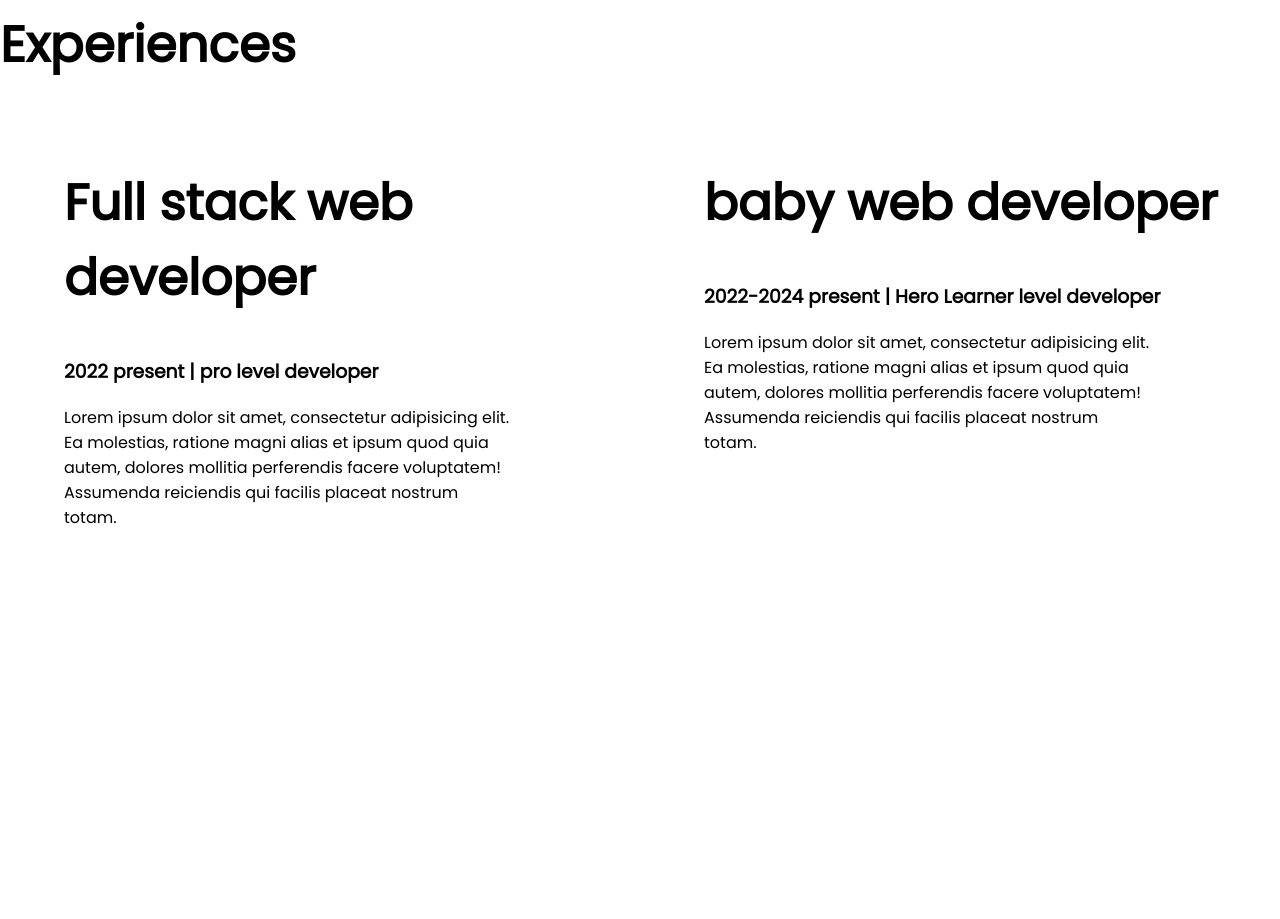
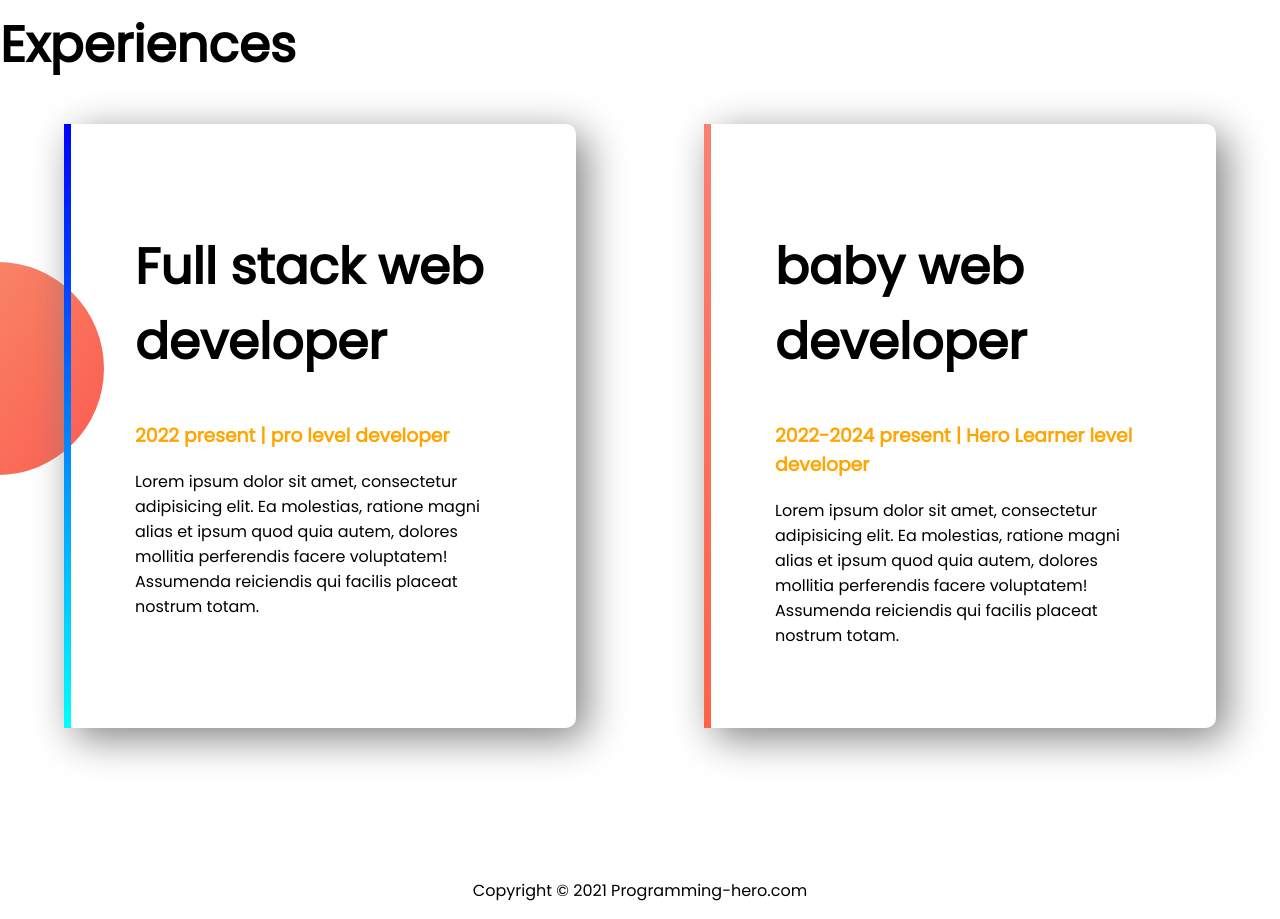
Before and after one commit to winmiraj/developer-1, a plain HTML site: page index.html in a window 1280 px wide. Shown: the part 1280-2199 px from the top of the page. Before the commit the page ends 1976 px from the top, so only its background shows below. Drawn offline with Linux system fonts and the light colour scheme.

Commit message:
this is final commit

```diff
--- a/index.html
+++ b/index.html
@@ -47,19 +47,19 @@
     <section class="experience-area ">
         <h1>Experiences</h1>
         <div class="flexible_container">
-            <div class="half-with">
+            <div id="web-developer-experiance" class="experience-item">
                 <h1>Full stack web developer</h1>
-                <h3>2022 present | pro level developer</h3>
-                <p class="paragraph">Lorem ipsum dolor sit amet, consectetur adipisicing elit. Ea molestias, ratione
+                <h3 class="orange_color">2022 present | pro level developer</h3>
+                <p>Lorem ipsum dolor sit amet, consectetur adipisicing elit. Ea molestias, ratione
                     magni alias et ipsum
                     quod
                     quia autem, dolores mollitia perferendis facere voluptatem! Assumenda reiciendis qui facilis placeat
                     nostrum totam.</p>
             </div>
-            <div class="half-with">
+            <div id="full-stack-developer-experiance" class="experience-item">
                 <h1>baby web developer</h1>
-                <h3>2022-2024 present | Hero Learner level developer</h3>
-                <p class="paragraph">Lorem ipsum dolor sit amet, consectetur adipisicing elit. Ea molestias, ratione
+                <h3 class="orange_color">2022-2024 present | Hero Learner level developer</h3>
+                <p>Lorem ipsum dolor sit amet, consectetur adipisicing elit. Ea molestias, ratione
                     magni alias et ipsum
                     quod
                     quia autem, dolores mollitia perferendis facere voluptatem! Assumenda reiciendis qui facilis placeat
@@ -67,6 +67,9 @@
             </div>
         </div>
     </section>
+    <footer>
+        <p>Copyright © 2021 Programming-hero.com</p>
+    </footer>
 </body>
 
 </html>
--- a/style.css
+++ b/style.css
@@ -42,3 +42,29 @@ a{
     background-repeat: no-repeat;
     background-position: right;
 }
+.experience-area{
+    background-image: url(images/exp-bg.png);
+    background-repeat: no-repeat;
+    background-position: left;
+}
+.experience-item{
+    width: 40%;
+    margin-right: 5%;
+    margin-left: 5%;
+    padding: 5%;
+    box-shadow: 10px 10px 40px gray;
+    border-radius: 10px;
+}
+#web-developer-experiance{
+    border-left: 7px solid;
+    border-image: linear-gradient(blue,cyan);
+    border-image-slice: 1;
+}
+#full-stack-developer-experiance{
+    border-left: 7px solid;
+    border-image: linear-gradient(salmon,tomato);
+    border-image-slice: 1;
+}
+footer p{
+    text-align: center;
+}
```
